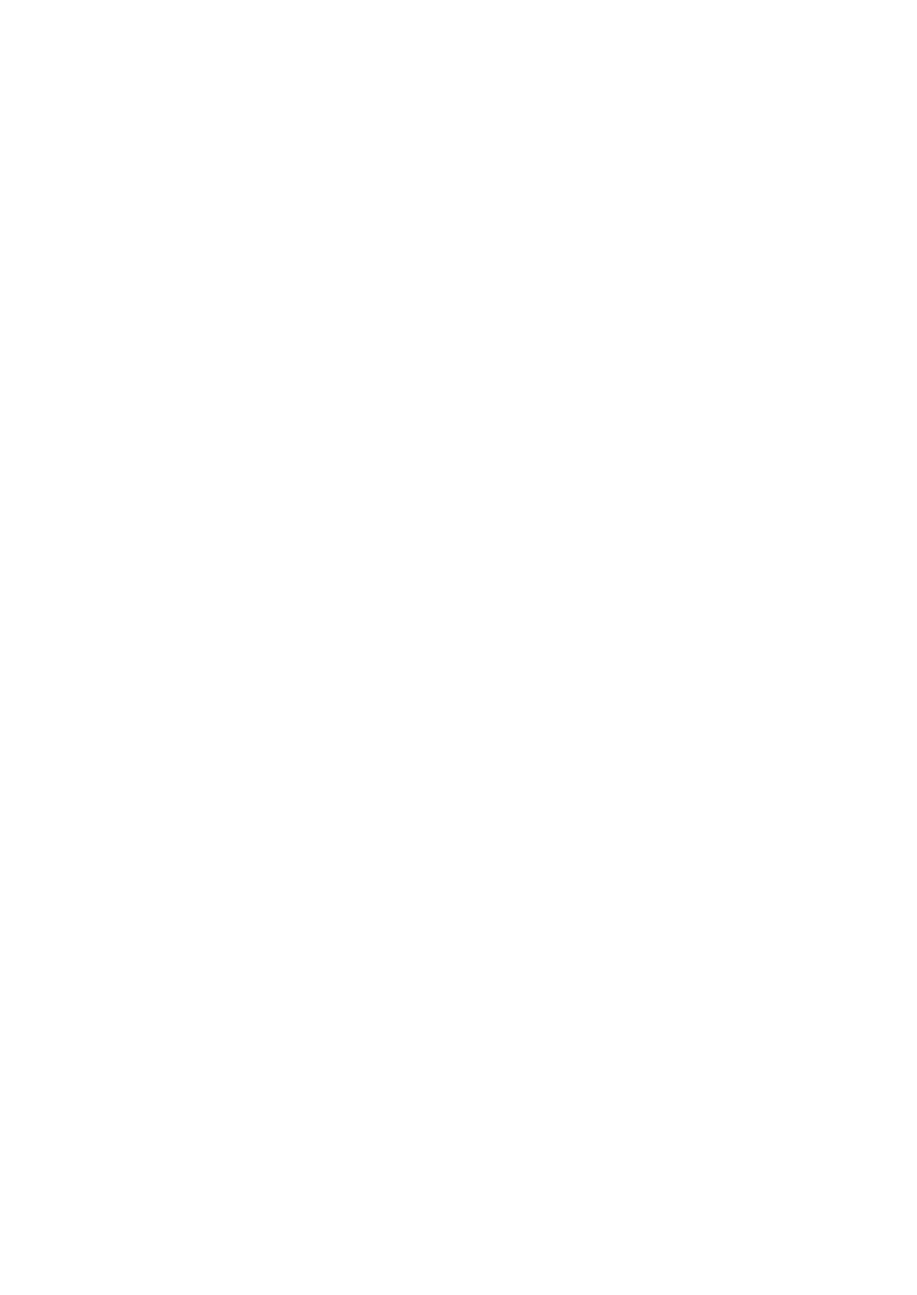
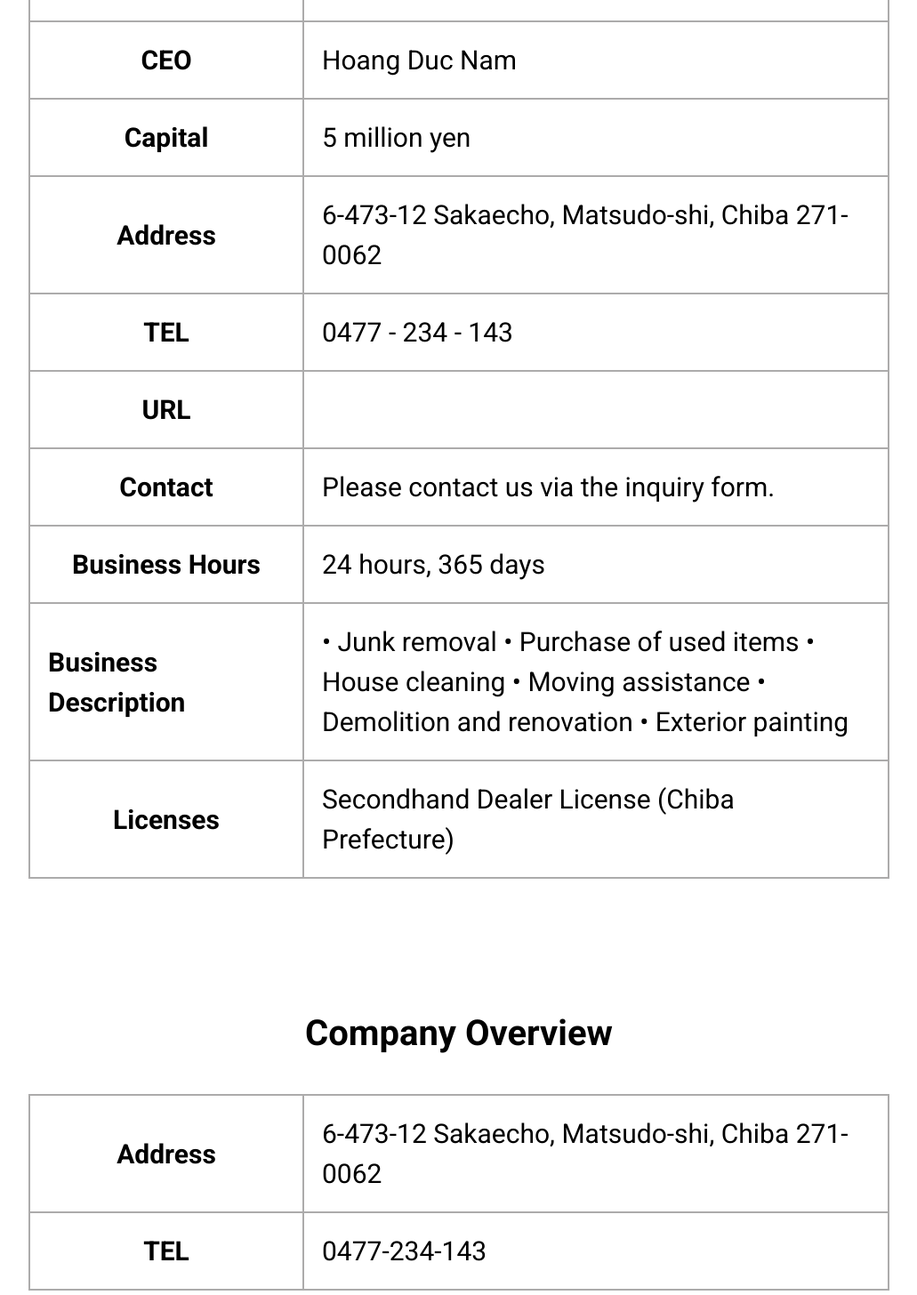
Before and after one commit to LandingShiba/landingpage, a Next.js app: page /en/company in a window 1280 px wide. Shown: the part 2994-4450 px from the top of the page at 89% size, without its empty margins (124-1155 px from the left). Before the commit the page ends 2689 px from the top, so only its background shows below. Built offline with nearby package versions, Linux system fonts and the light colour scheme.

Commit message:
about company page

```diff
--- a/messages/en.json
+++ b/messages/en.json
@@ -188,15 +188,15 @@
   },
   "company": {
     "title": "",
-    "about":"We sincerely appreciate your continued support and patronage.",
-    "aboutSub1":"At Eco Global, we are committed to providing services rooted in the local community, helping to create a more comfortable living space for everyone through our unwanted item collection service. We carefully listen to the needs of each and every customer, with our top priority being to deliver trust and peace of mind.",
-    "aboutSub2":"We also place great importance on environmental protection. Recyclable resources are properly sorted and utilized effectively to promote resource efficiency. Contributing to the preservation of the global environment and realizing a sustainable society is one of our vital missions.",
-    "aboutSub3":"Going forward, with the continued support of the local community, we will strive to provide even better services. We sincerely ask for your continued trust and support of Eco Global.",
-    "aboutSub4":"Please leave your concerns to us at Eco Global — we look forward to assisting you from the bottom of our hearts.",
+    "about": "We sincerely appreciate your continued support and patronage.",
+    "aboutSub1": "At Eco Global, we are committed to providing services rooted in the local community, helping to create a more comfortable living space for everyone through our unwanted item collection service. We carefully listen to the needs of each and every customer, with our top priority being to deliver trust and peace of mind.",
+    "aboutSub2": "We also place great importance on environmental protection. Recyclable resources are properly sorted and utilized effectively to promote resource efficiency. Contributing to the preservation of the global environment and realizing a sustainable society is one of our vital missions.",
+    "aboutSub3": "Going forward, with the continued support of the local community, we will strive to provide even better services. We sincerely ask for your continued trust and support of Eco Global.",
+    "aboutSub4": "Please leave your concerns to us at Eco Global — we look forward to assisting you from the bottom of our hearts.",
     "managementPhilosophy": {
       "title": "Management Philosophy",
-      "label":"Wholeheartedly responding to customer needs",
-      "content":"We place the utmost importance on sincerely understanding each customer's needs and providing heartfelt service. We carefully listen to our customers' requests and strive to propose the most suitable solutions."
+      "label": "Wholeheartedly responding to customer needs",
+      "content": "We place the utmost importance on sincerely understanding each customer's needs and providing heartfelt service. We carefully listen to our customers' requests and strive to propose the most suitable solutions."
     },
     "companyDetails": {
       "detail1": {
@@ -223,7 +223,68 @@
         "label": "Exterior Wall Painting Service",
         "content": "We offer exterior wall painting services for houses and buildings.<br />Using high-quality, weather-resistant paint, our experts provide careful support from color consultation to aftercare."
       }
+    },
+    "companyOverview": {
+      "title": "Company Overview",
+      "categories": [
+        {
+          "title": "Company Name",
+          "content": "Ecoglobal Co., Ltd."
+        },
+        {
+          "title": "Service Name",
+          "content": "Ecoglobal Junk Removal"
+        },
+        {
+          "title": "CEO",
+          "content": "Hoang Duc Nam"
+        },
+        {
+          "title": "Capital",
+          "content": "5 million yen"
+        },
+        {
+          "title": "Address",
+          "content": "6-473-12 Sakaecho, Matsudo-shi, Chiba 271-0062"
+        },
+        {
+          "title": "TEL",
+          "content": "0477 - 234 - 143"
+        },
+        {
+          "title": "URL",
+          "content": ""
+        },
+        {
+          "title": "Contact",
+          "content": "Please contact us via the inquiry form."
+        },
+        {
+          "title": "Business Hours",
+          "content": "24 hours, 365 days"
+        },
+        {
+          "title": "Business Description",
+          "content": "• Junk removal • Purchase of used items • House cleaning • Moving assistance • Demolition and renovation • Exterior painting"
+        },
+        {
+          "title": "Licenses",
+          "content": "Secondhand Dealer License (Chiba Prefecture)"
         }
-
+      ]
+    },
+    "companyLocation": {
+      "title": "Company Location",
+      "categories": [
+        {
+          "title": "Address",
+          "content": "6-473-12 Sakaecho, Matsudo-shi, Chiba 271-0062"
+        },
+        {
+          "title": "TEL",
+          "content": "0477-234-143"
+        }
+      ]
     }
   }
+}
--- a/messages/ja.json
+++ b/messages/ja.json
@@ -221,8 +221,8 @@
     "aboutSub4": "皆様のお困りごとを、私たちエコグローバルにお任せください。心よりお待ちしております。",
     "managementPhilosophy": {
       "title": "経営理念",
-      "label":"経営理念",
-      "content":"私たちは、お客様一人ひとりのニーズを真摯に理解し、心を込めたサービスを提供することを第一に考えております。お客様のご要望を丁寧に聞き取り、最適な解決策を提案できるよう努めます。"
+      "label": "経営理念",
+      "content": "私たちは、お客様一人ひとりのニーズを真摯に理解し、心を込めたサービスを提供することを第一に考えております。お客様のご要望を丁寧に聞き取り、最適な解決策を提案できるよう努めます。"
     },
     "companyDetails": {
       "detail1": {
@@ -233,22 +233,84 @@
         "label": "不用品買取事業",
         "content": "不用品買取事業は、お客様の不用品の中から、まだ使用できる事業を展開しています。家電製品、家具、ブランド品など、さまざまな不用品の買取を行っております。<br />買取プロセスに関する当社の特徴は、現地確認が充実している「リユース業界に強みを持つ経験豊富（環境関連法令）」の理解」を感じています。"
       },
-      "detail3":{
-        "label":"ハウスクリーニング事業",
-        "content":"専門知識を持つスタッフが、専用の洗剤や機材を駆使して、お客様のお住宅を徹底的に清掃する事業です。"
+      "detail3": {
+        "label": "ハウスクリーニング事業",
+        "content": "専門知識を持つスタッフが、専用の洗剤や機材を駆使して、お客様のお住宅を徹底的に清掃する事業です。"
       },
-      "detail4":{
-        "label":"お引越しのお手伝い事業",
-        "content":"住宅やオフィスの引越しを全面的にサポートする事業です。<br />荷物の梱包から運搬、設置まで、一貫してサポートし、迅速かつ丁寧な作業でお話しのストレスを軽減します。<br />また、引越し前や引越し後の不用品の回収や清掃も行っており、一度にご依頼することで効率的で<br />お引越しのお手伝い事業に関しては、環境愛の「引越を前打ち」参考希望のためのマニュアル」を義務づけています。"
+      "detail4": {
+        "label": "お引越しのお手伝い事業",
+        "content": "住宅やオフィスの引越しを全面的にサポートする事業です。<br />荷物の梱包から運搬、設置まで、一貫してサポートし、迅速かつ丁寧な作業でお話しのストレスを軽減します。<br />また、引越し前や引越し後の不用品の回収や清掃も行っており、一度にご依頼することで効率的で<br />お引越しのお手伝い事業に関しては、環境愛の「引越を前打ち」参考希望のためのマニュアル」を義務づけています。"
       },
-      "detail5":{
-        "label":"解体・リフォーム事業",
-        "content":"古い建物の解体から、リフォームまでを手がける事業です。<br />安全かつ効率的に、解体作業を進めることはもちろん、リフォームにおいてもお客様の要望を詳細に検討し、理想の空間を実現し。<br />また、解体時に出る廃材を適切な処理業者に依頼した後適材の高いハイサービスを提供しています。"
+      "detail5": {
+        "label": "解体・リフォーム事業",
+        "content": "古い建物の解体から、リフォームまでを手がける事業です。<br />安全かつ効率的に、解体作業を進めることはもちろん、リフォームにおいてもお客様の要望を詳細に検討し、理想の空間を実現し。<br />また、解体時に出る廃材を適切な処理業者に依頼した後適材の高いハイサービスを提供しています。"
       },
-      "detail6":{
-        "label":"外壁塗装事業",
-        "content":"住宅やビルの外壁塗装を行う事業を展開しています。<br />耐候性に優れた高品質な塗料を使用し、色調からも塗装のアフターケアまで、専門スタッフが丁寧に対応いたします。"
+      "detail6": {
+        "label": "外壁塗装事業",
+        "content": "住宅やビルの外壁塗装を行う事業を展開しています。<br />耐候性に優れた高品質な塗料を使用し、色調からも塗装のアフターケアまで、専門スタッフが丁寧に対応いたします。"
       }
+    },
+    "companyOverview": {
+      "title": "会社概要",
+      "categories": [
+        {
+          "title": "会社名",
+          "content": "エコグローバル株式会社"
+        },
+        {
+          "title": "サービス名",
+          "content": "不用品回収エコグローバル"
+        },
+        {
+          "title": "代表取締役",
+          "content": "ホアン・ドゥック・ナム"
+        },
+        {
+          "title": "資本金",
+          "content": "500万円"
+        },
+        {
+          "title": "所在地",
+          "content": "〒271-0062 千葉県松戸市栄町6丁目473番地の12号"
+        },
+        {
+          "title": "TEL",
+          "content": "0477 - 234 - 143"
+        },
+        {
+          "title": "URL",
+          "content": ""
+        },
+        {
+          "title": "お問い合わせ先",
+          "content": "お問い合わせは、メールフォームよりご連絡ください。"
+        },
+        {
+          "title": "営業時間",
+          "content": "24時間365日"
+        },
+        {
+          "title": "事業内容",
+          "content": "・不用品回収事業・不用品買取事業・ハウスクリーニング事業・お引越しのお手伝い事業・解体、リフォーム事業・外壁塗装事業"
+        },
+        {
+          "title": "各種許可証",
+          "content": "古物商許可証 千葉県"
+        }
+      ]
+    },
+    "companyLocation":{
+      "title":"会社所在地",
+      "categories": [
+        {
+          "title":"所在地",
+          "content":"〒271-0062 千葉県松戸市栄町6丁目473番地の12号"
+        },
+        {
+          "title":"TEL",
+          "content":"0477-234-143"
+        }
+      ]
     }
   }
 }
--- a/messages/vi.json
+++ b/messages/vi.json
@@ -174,10 +174,10 @@
     "aboutSub2": "Công ty chúng tôi cũng chú trọng đến việc bảo vệ môi trường, phân loại đúng cách các tài nguyên có thể tái chế và thúc đẩy việc sử dụng hiệu quả các nguồn lực. Góp phần bảo vệ môi trường toàn cầu và hiện thực hóa một xã hội bền vững là sứ mệnh quan trọng của chúng tôi.",
     "aboutSub3": "Trong thời gian tới, chúng tôi sẽ tiếp tục nỗ lực để cung cấp dịch vụ tốt hơn nữa với sự ủng hộ của cộng đồng địa phương. Kính mong Quý khách hàng tiếp tục dành sự yêu mến lâu dài cho Eco Global.",
     "aboutSub4": "Mọi khó khăn của Quý khách, xin hãy để Eco Global hỗ trợ. Chúng tôi luôn sẵn sàng phục vụ Quý khách từ tận đáy lòng.",
-     "managementPhilosophy": {
+    "managementPhilosophy": {
       "title": "Triết lý kinh doanh",
-      "label":"Chân thành đáp ứng mọi nhu cầu",
-      "content":"Chúng tôi luôn đặt việc thấu hiểu nhu cầu của từng khách hàng một cách chân thành và cung cấp dịch vụ bằng cả tấm lòng lên hàng đầu.Chúng tôi lắng nghe cẩn thận những yêu cầu của khách hàng và luôn nỗ lực đề xuất giải pháp tối ưu nhất."
+      "label": "Chân thành đáp ứng mọi nhu cầu",
+      "content": "Chúng tôi luôn đặt việc thấu hiểu nhu cầu của từng khách hàng một cách chân thành và cung cấp dịch vụ bằng cả tấm lòng lên hàng đầu.Chúng tôi lắng nghe cẩn thận những yêu cầu của khách hàng và luôn nỗ lực đề xuất giải pháp tối ưu nhất."
     },
     "companyDetails": {
       "detail1": {
@@ -204,6 +204,68 @@
         "label": "Dịch vụ sơn ngoại thất",
         "content": "Dịch vụ sơn ngoại thất cho nhà ở và tòa nhà.<br />Chúng tôi sử dụng sơn chất lượng cao có độ bền với thời tiết, và nhân viên chuyên môn sẽ hỗ trợ tận tình từ tư vấn màu sắc đến chăm sóc sau thi công."
       }
+    },
+    "companyOverview": {
+      "title": "Tổng Quan Công Ty",
+      "categories": [
+        {
+          "title": "Tên Công Ty",
+          "content": "Công ty Cổ phần Ecoglobal"
+        },
+        {
+          "title": "Tên Dịch Vụ",
+          "content": "Dịch vụ thu gom đồ cũ Ecoglobal"
+        },
+        {
+          "title": "Giám Đốc",
+          "content": "Hoàng Đức Nam"
+        },
+        {
+          "title": "Vốn Điều Lệ",
+          "content": "5 triệu yên"
+        },
+        {
+          "title": "Địa Chỉ",
+          "content": "6-473-12 Sakaecho, Thành phố Matsudo, Tỉnh Chiba, 271-0062"
+        },
+        {
+          "title": "Điện Thoại",
+          "content": "0477 - 234 - 143"
+        },
+        {
+          "title": "URL",
+          "content": ""
+        },
+        {
+          "title": "Liên Hệ",
+          "content": "Vui lòng liên hệ qua mẫu liên hệ trên website."
+        },
+        {
+          "title": "Giờ Làm Việc",
+          "content": "24 giờ mỗi ngày, 365 ngày/năm"
+        },
+        {
+          "title": "Nội Dung Kinh Doanh",
+          "content": "• Thu gom đồ cũ • Thu mua đồ cũ • Vệ sinh nhà cửa • Hỗ trợ chuyển nhà • Phá dỡ và cải tạo • Sơn tường ngoại thất"
+        },
+        {
+          "title": "Giấy Phép",
+          "content": "Giấy phép kinh doanh đồ cũ (Tỉnh Chiba)"
+        }
+      ]
+    },
+    "companyLocation": {
+      "title": "Địa Chỉ Công Ty",
+      "categories": [
+        {
+          "title": "Địa Chỉ",
+          "content": "6-473-12 Sakaecho, Thành phố Matsudo, Tỉnh Chiba, 271-0062"
+        },
+        {
+          "title": "Điện Thoại",
+          "content": "0477-234-143"
+        }
+      ]
     }
   }
 }
--- a/src/app/[locale]/company/page.tsx
+++ b/src/app/[locale]/company/page.tsx
@@ -5,8 +5,9 @@ import BannerSection from "@/components/Banner/BannerSection"
 import Breadcrumb from "@/components/Breadcrumb/Breadcrumb"
 import { useTranslations } from 'next-intl';
 import Image from "next/image"
-import { log } from "console"
-
+import CategorySection from "@/components/CategorySection"
+import { CategoryItem } from "@/components/CategorySection"
+import Footer from "@/components/Footer/Footer"
 export default function Company() {
     const t = useTranslations();
 
@@ -16,6 +17,20 @@ export default function Company() {
     ]
 
     const companyDetailDatas = t.raw('company.companyDetails')
+    const companyOverviewCategoriesDatas = t.raw('company.companyOverview.categories')
+    const companyOverviewDatas: CategoryItem[] = companyOverviewCategoriesDatas.map((category: any) => ({
+        title: category.title,
+        titleColor: "#000000",
+        content: category.content,
+    }));
+    const companyLocationCategoriesDatas = t.raw('company.companyLocation.categories')
+    const companyLocationDatas: CategoryItem[] = companyLocationCategoriesDatas.map((category: any) => ({
+        title: category.title,
+        titleColor: "#000000",
+        content: category.content,
+    }));
+
+
 
     return (
         <main className="bg-white mx-auto min-h-screen">
@@ -32,6 +47,7 @@ export default function Company() {
                         <Breadcrumb items={itemsBreadcrumb} />
                     </div>
 
+                    {/* Section About */}
                     <div className="relative max-w-[1080px] h-[554px] mt-[60px] px-[40px] py-[53px] border-[8px] border-[#2B5D90] rounded-[30px]">
                         <div className="">
                             <p className="text-[30px] font-bold text-[#2B5D90] mb-[30px]">{t('company.about')}</p>
@@ -68,7 +84,7 @@ export default function Company() {
 
                     </div>
 
-
+                    {/* Section Company Management Philosophy */}
                     <div className="mt-[78px]">
                         <h2 className="text-[30px] font-bold text-center">{t('company.managementPhilosophy.title')}</h2>
 
@@ -81,7 +97,7 @@ export default function Company() {
 
                     </div>
 
-                    {/* 事業内容 Section */}
+                    {/*  Section Company Detail*/}
                     <div className="border-2 border-[#2B5D90] pt-[37px] px-[21px] pb-[11px] mt-[85px]">
                         <h2 className="text-[30px] font-bold text-center">
                             事業内容
@@ -100,8 +116,32 @@ export default function Company() {
                         ))}
 
                     </div>
+
+
+                    {/* Section Company Overview */}
+                    <div className="mt-[30px]">
+                        <CategorySection
+                            headerTitle={t('company.companyOverview.title')}
+                            backgroundColor="#FFFFFF"
+                            headerTextColor="#000000"
+                            backgroundLabelColor="#FFFFFF"
+                            categories={companyOverviewDatas}
+                        />
+                    </div>
+
+                    {/* Section Company Location */}
+                    <div className="mt-[30px]">
+                        <CategorySection
+                            headerTitle={t('company.companyOverview.title')}
+                            backgroundColor="#FFFFFF"
+                            headerTextColor="#000000"
+                            backgroundLabelColor="#FFFFFF"
+                            categories={companyLocationDatas}
+                        />
+                    </div>
                 </div>
             </div>
+            <Footer />
         </main>
     )
 }
--- a/src/components/CategorySection/CategorySection.tsx
+++ b/src/components/CategorySection/CategorySection.tsx
@@ -12,6 +12,7 @@ export interface CategorySectionProps {
   backgroundImage?: string;
   backgroundColor?: string;
   headerTextColor?: string;
+  backgroundLabelColor?: string;
   categories: CategoryItem[];
   className?: string;
 }
@@ -21,6 +22,7 @@ const CategorySection: React.FC<CategorySectionProps> = ({
   backgroundImage,
   backgroundColor = "#7BAD4F",
   headerTextColor = "#FFFFFF",
+  backgroundLabelColor = "#E9FFD6",
   categories,
   className = "",
 }) => {
@@ -62,11 +64,12 @@ const CategorySection: React.FC<CategorySectionProps> = ({
             <div key={index} className="flex">
               {/* Header section */}
               <div
-                className={`w-[310px] bg-[#E9FFD6] border-2 ${
+                className={`w-[310px] border-2 ${
                   index === 0
                     ? "border-[#ACABAB]"
                     : "border-t-0 border-[#ACABAB]"
                 } rounded-none p-5 flex items-center justify-center`}
+                style={{ backgroundColor: backgroundLabelColor }}
               >
                 <h3
                   className="text-[30px] font-bold font-montserrat"
@@ -84,7 +87,7 @@ const CategorySection: React.FC<CategorySectionProps> = ({
                     : "border-t-0 border-[#ACABAB]"
                 } rounded-none p-5 flex items-center`}
               >
-                <span className="text-black text-[30px] font-medium font-montserrat">
+                <span className="text-black text-[30px] font-normal font-montserrat">
                   {category.content}
                 </span>
               </div>
--- a/src/components/Recoverable/Recoverable.tsx
+++ b/src/components/Recoverable/Recoverable.tsx
@@ -125,7 +125,7 @@ const RecoverableItems: React.FC = () => {
         <CategorySection
           headerTitle="家具・インテリアなど"
           backgroundImage="/images/bg-overlay.png"
-          backgroundColor="#7BAD4F"
+          backgroundColor="#FFFFFF"
           categories={furnitureCategories}
         />
       </div>
```
Lines whose indentation alone changed are shown as unchanged.
